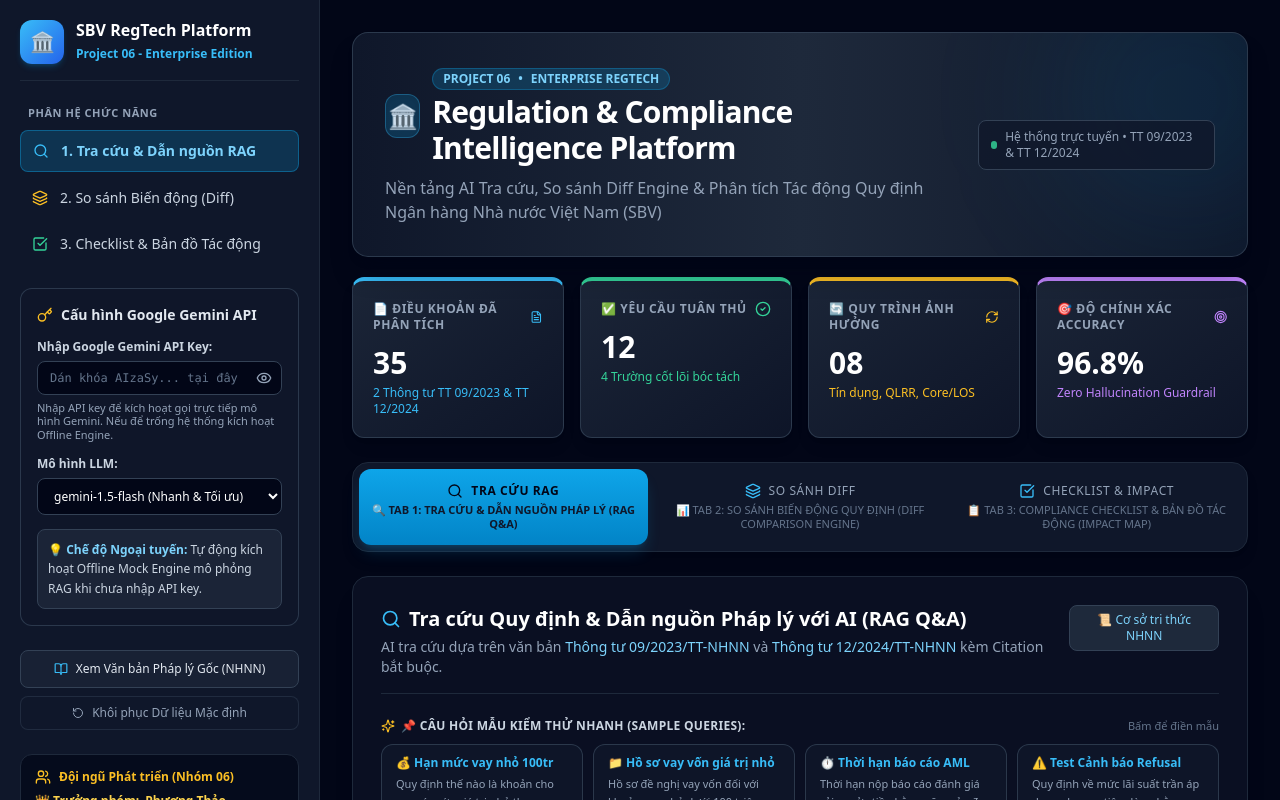
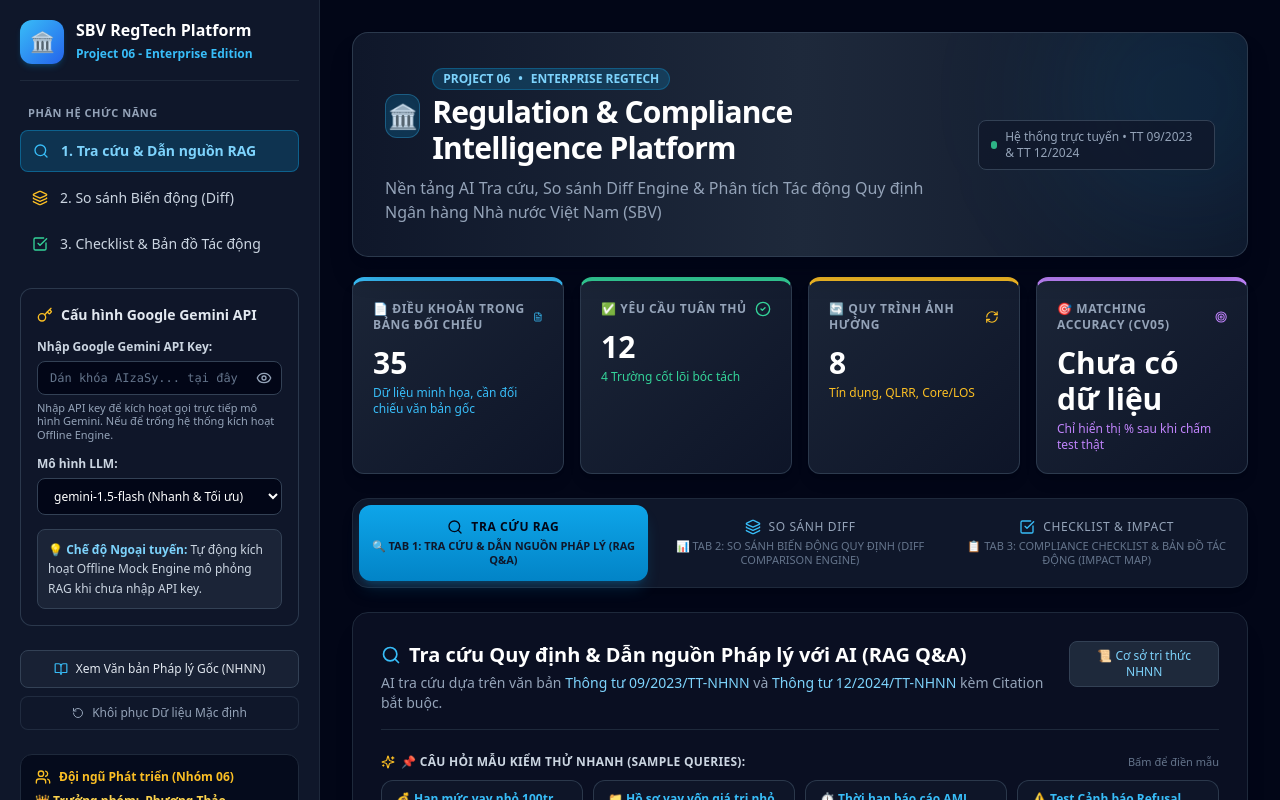
Before and after one commit to phuongthao200606-netizen/project-6-compliance-platform, a React (Vite) app: page / in a window 1280 px wide. Shown: the top 800 px of the page. Built offline with nearby package versions, Linux system fonts and the light colour scheme.

Commit message:
fix: correct team identity and remove unverified static metrics

```diff
--- a/src/components/Header.tsx
+++ b/src/components/Header.tsx
@@ -52,7 +52,7 @@
         <div className="rounded-xl border border-slate-700/80 bg-gradient-to-br from-slate-800/90 to-slate-900/90 p-5 shadow-lg border-t-4 border-t-sky-400 transition hover:-translate-y-0.5 hover:shadow-sky-500/10">
           <div className="flex items-center justify-between">
             <span className="text-xs font-semibold uppercase tracking-wider text-slate-400">
-              📄 Điều khoản Đã Phân tích
+              📄 Điều khoản trong bảng đối chiếu
             </span>
             <FileText className="h-4 w-4 text-sky-400" />
           </div>
@@ -60,7 +60,7 @@
             {analyzedArticlesCount}
           </div>
           <div className="mt-1 text-xs font-medium text-sky-400">
-            2 Thông tư TT 09/2023 & TT 12/2024
+            Dữ liệu minh họa, cần đối chiếu văn bản gốc
           </div>
         </div>
 
@@ -89,7 +89,7 @@
             <RefreshCw className="h-4 w-4 text-amber-400" />
           </div>
           <div className="mt-3 text-3xl font-extrabold text-white">
-            0{affectedProcessesCount}
+            {affectedProcessesCount}
           </div>
           <div className="mt-1 text-xs font-medium text-amber-400">
             Tín dụng, QLRR, Core/LOS
@@ -100,15 +100,15 @@
         <div className="rounded-xl border border-slate-700/80 bg-gradient-to-br from-slate-800/90 to-slate-900/90 p-5 shadow-lg border-t-4 border-t-purple-400 transition hover:-translate-y-0.5 hover:shadow-purple-500/10">
           <div className="flex items-center justify-between">
             <span className="text-xs font-semibold uppercase tracking-wider text-slate-400">
-              🎯 Độ chính xác Accuracy
+              🎯 Matching Accuracy (CV05)
             </span>
             <Target className="h-4 w-4 text-purple-400" />
           </div>
           <div className="mt-3 text-3xl font-extrabold text-white">
-            96.8%
+            Chưa có dữ liệu
           </div>
           <div className="mt-1 text-xs font-medium text-purple-400">
-            Zero Hallucination Guardrail
+            Chỉ hiển thị % sau khi chấm test thật
           </div>
         </div>
       </div>
```
